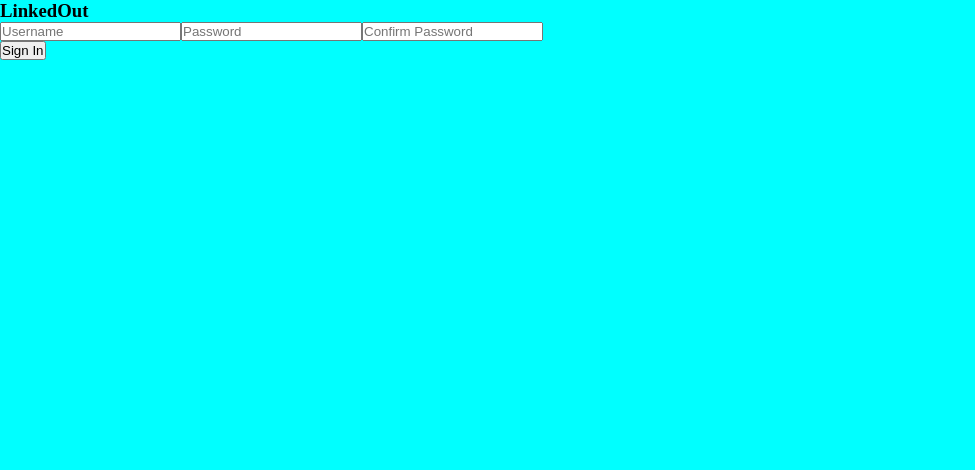
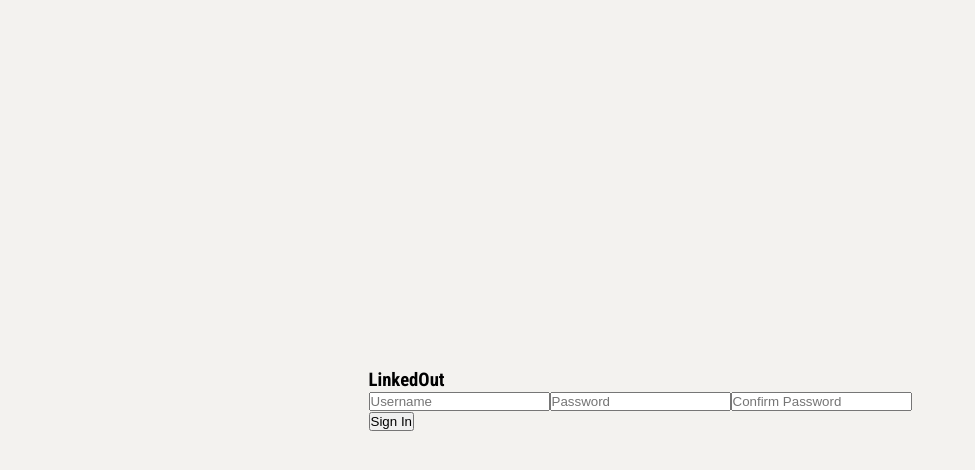
Before and after one commit to hassankhalil33/linkedin-clone-full, a React (Create React App) app in the folder frontend/: page / in a window 1280 px wide. Shown: the top 470 px of the page, without its empty margins (0-975 px from the left). Built offline with nearby package versions, Linux system fonts and the light colour scheme.

Commit message:
Frontend <> Stylized Login Section

```diff
--- a/frontend/public/css/styles.css
+++ b/frontend/public/css/styles.css
@@ -4,5 +4,14 @@
 }
 
 body {
-  background-color: aqua;
+  font-family: 'Roboto Condensed', sans-serif;
 }
+
+.login-section {
+  height: 100vh;
+  width: 100vw;
+  display: flex;
+  justify-content: center;
+  align-items: center;
+  background-color: #F3F2EF;
+}
```
